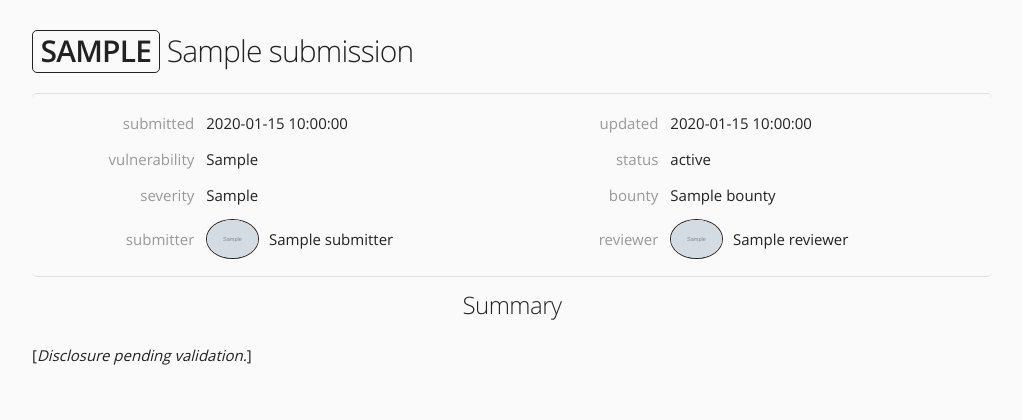
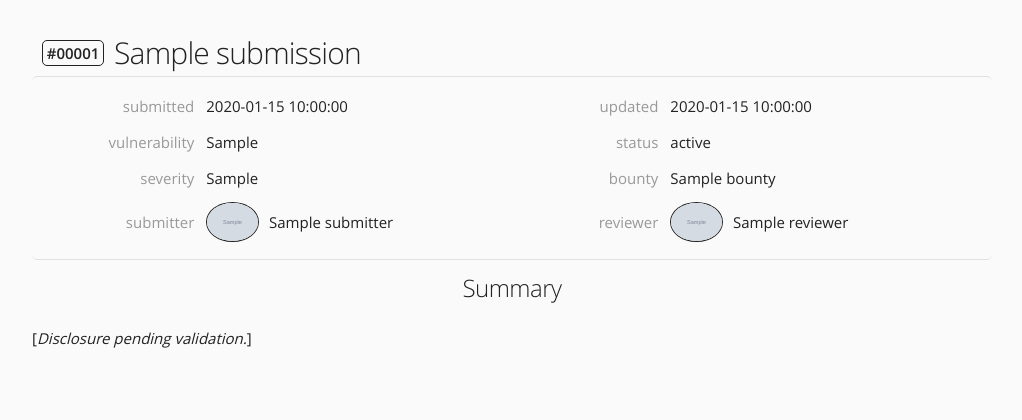
Before and after one commit to Kevinjob99/PwnedHub, a Python web app: template pwnedhub/templates/submissions_view.html in a window 1280 px wide. Shown: the part 50-470 px from the top of the page, without its empty margins (128-1150 px from the left). Run offline with Jinja, Linux system fonts and the light colour scheme; the template is opened without the code that fills it: most values are stand-ins (such as "Sample title", 1, 10 or a date in 2020); grey boxes marked "Sample" are stand-in pictures.

Commit message:
Added bug IDs to the submission view.

```diff
--- a/pwnedhub/static/css/pwnedhub.css
+++ b/pwnedhub/static/css/pwnedhub.css
@@ -513,6 +513,14 @@ nav ul li:hover ul {
     min-height: 20rem;
 }
 
+.submission-view .title .severity {
+    margin: 1rem;
+}
+
+.submission-view .title h4 {
+    margin: 0;
+}
+
 .submission-view table,
 .submission-view caption,
 .submission-view tbody,
@@ -811,7 +819,6 @@ button.delete {
 }
 
 .severity {
-    display: inline-block;
     font-weight: bold;
     text-transform: uppercase;
     padding: 0 0.25em;
--- a/pwnedhub/templates/submissions_view.html
+++ b/pwnedhub/templates/submissions_view.html
@@ -1,7 +1,10 @@
 {% extends "layout.html" %}
 {% block body %}
 <div class="submission-view flex-column">
-    <div><h4><div class="severity rounded bordered-dark {{ submission.severity_as_string }}">{{ submission.severity_as_string|first }}</div> {{ submission.title }}</h4></div>
+    <div class="title flex-row flex-align-center">
+        <div class="severity rounded bordered-dark {{ submission.severity_as_string }}">#{{ '{:05d}'.format(submission.id) }}</div>
+        <div><h4>{{ submission.title }}</h4></div>
+    </div>
     <table>
         <tbody>
             <tr>
```
